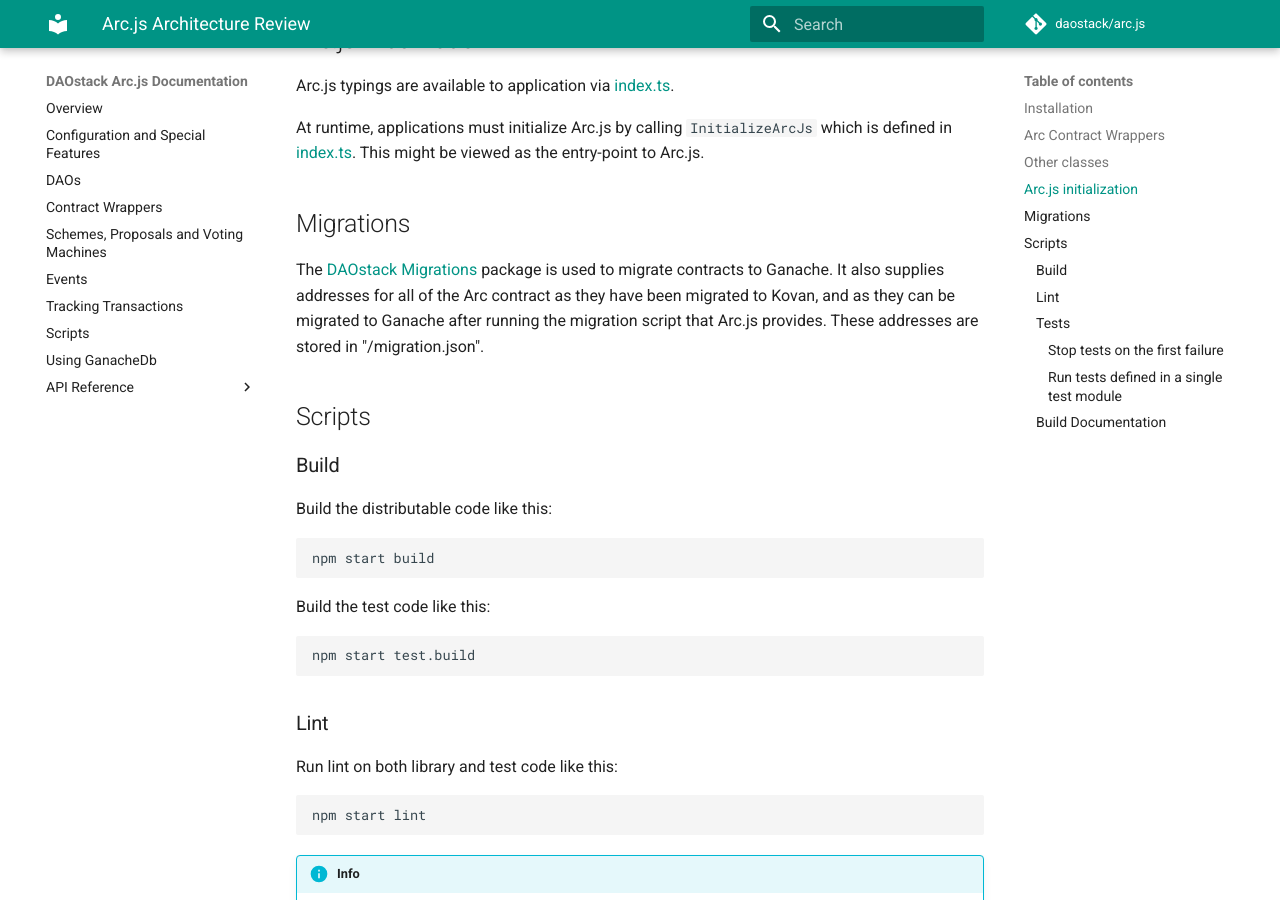
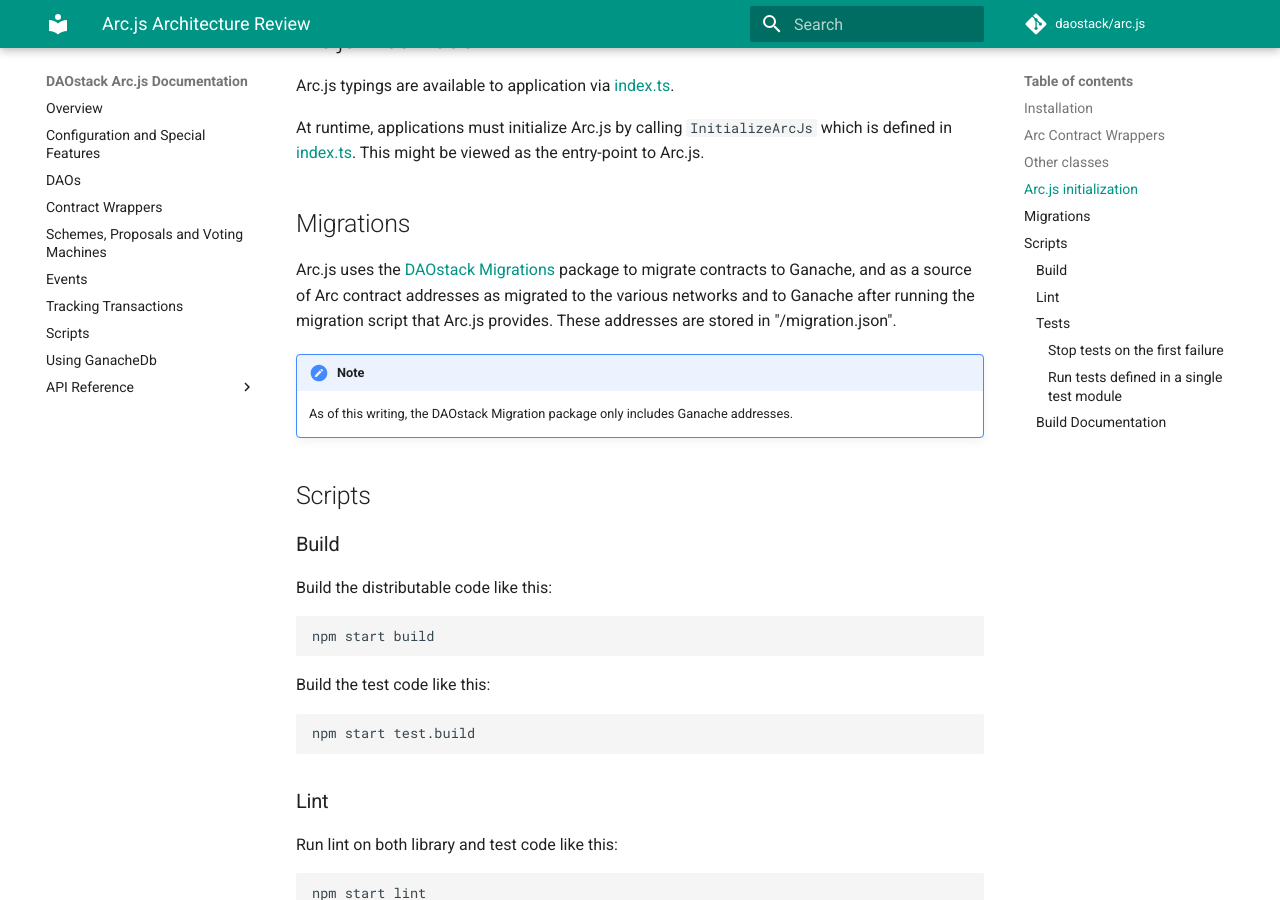
Before and after one commit to daostack/arc.js_legacy, an MkDocs documentation site: the page built from docs/DeveloperDocs.md, in a window 1280 px wide and 900 px high, scrolled down 1518 px. Built offline with MkDocs 1.6.1 and Material for MkDocs 9.7.7, drawn with Linux system fonts in a browser that asks for light colours; comment, search, counter and statistics services are not loaded.

Commit message:
documentation changes

```diff
--- a/docs/DeveloperDocs.md
+++ b/docs/DeveloperDocs.md
@@ -58,7 +58,10 @@ Arc.js typings are available to application via [index.ts](https://github.com/da
 At runtime, applications must initialize Arc.js by calling `InitializeArcJs` which is defined in [index.ts](https://github.com/daostack/arc.js/blob/master/lib/index.ts).  This might be viewed as the entry-point to Arc.js.
 
 ## Migrations
-The [DAOstack Migrations](https://github.com/daostack/migration) package is used to migrate contracts to Ganache.  It also supplies addresses for all of the Arc contract as they have been migrated to Kovan, and as they can be migrated to Ganache after running the migration script that Arc.js provides.  These addresses are stored in "/migration.json".
+Arc.js uses the [DAOstack Migrations](https://github.com/daostack/migration) package to migrate contracts to Ganache, and as a source of Arc contract addresses as migrated to the various networks and to Ganache after running the migration script that Arc.js provides.  These addresses are stored in "/migration.json".
+
+!!! note
+    As of this writing, the DAOstack Migration package only includes Ganache addresses.
 
 ## Scripts
 
```
